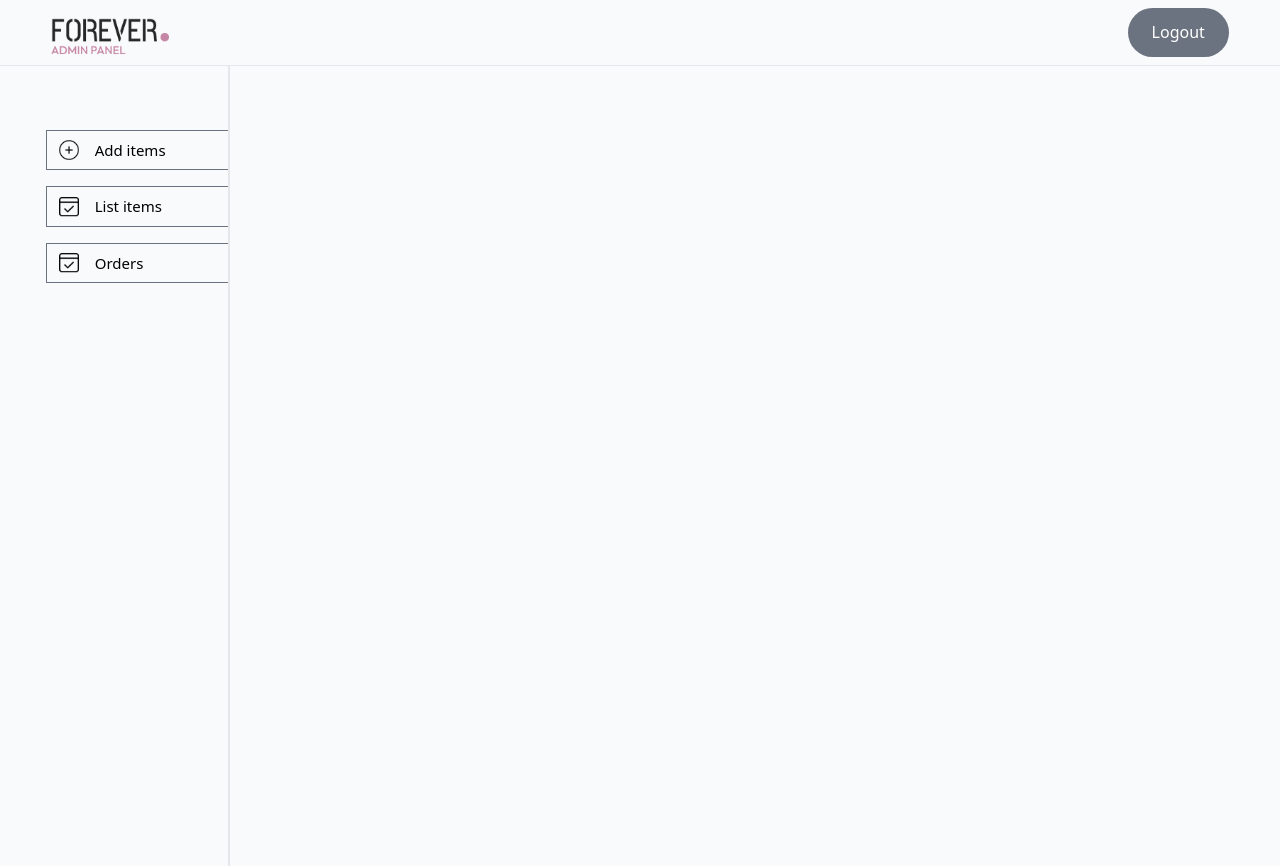
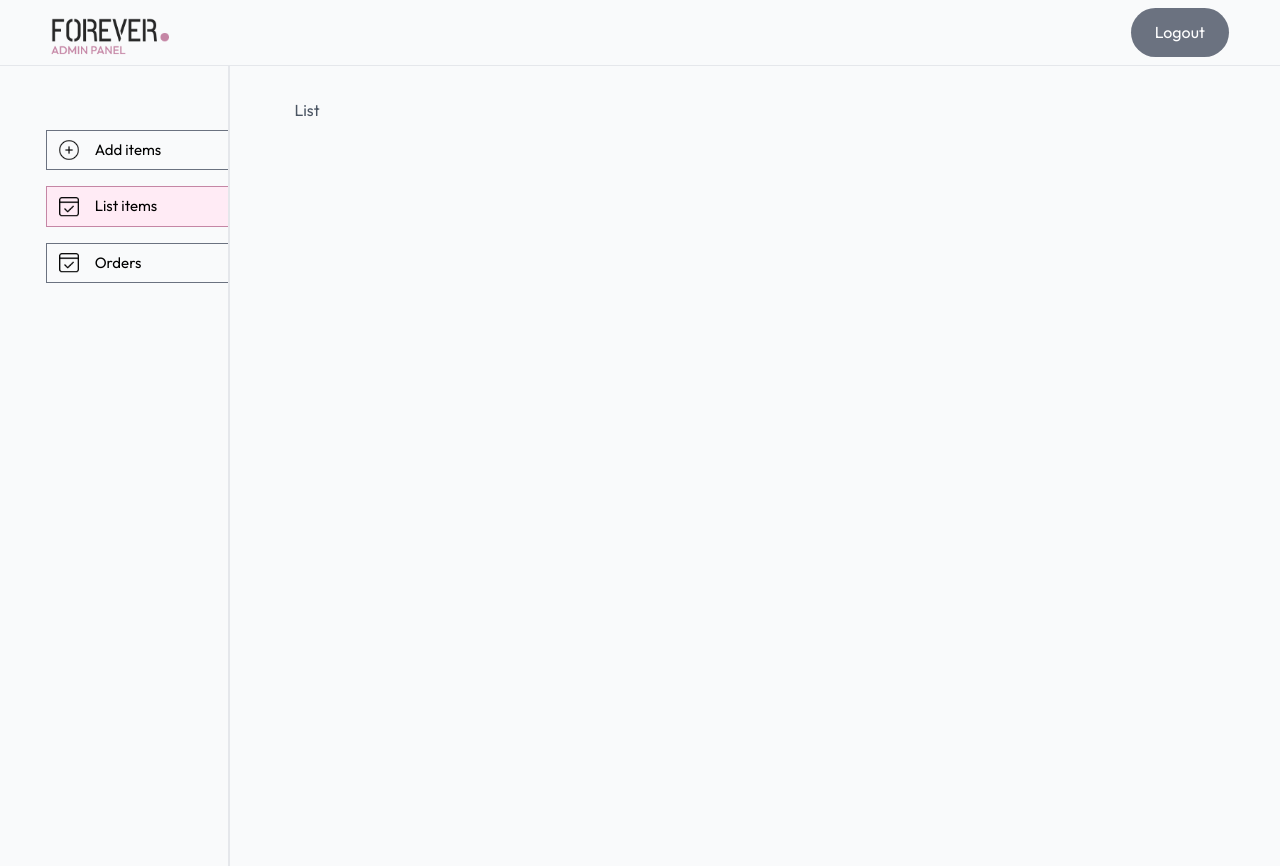
Before and after one commit to Kamranali1/admin_panel-, a React (Vite) app: page /list in a window 1280 px wide. Built offline with nearby package versions, Linux system fonts and the light colour scheme.

Commit message:
second commit

```diff
--- a/src/App.jsx
+++ b/src/App.jsx
@@ -1,19 +1,32 @@
 import React from 'react'
 import Navbar from './components/Navbar'
 import Sidebar from './components/Sidebar.jsx'
+import { Route, Routes } from 'react-router-dom'
+import Add from "./pages/Add.jsx"
+import List from './pages/List.jsx'
+import Orders from './pages/Orders.jsx'
 const App = () => {
   return (
     <div className='bg-gray-50 min-h-screen' >
 
-           <>
+      <>
 
-          <Navbar  />
-         <hr />
-         <div  className='flex w-full'>
+        <Navbar />
+        <hr />
+        <div className='flex w-full'>
           <Sidebar />
-         </div>
-         </>
+          <div className='w-[70%] mx-auto ml-[max(5vw,25px)] my-8 text-gray-600 text-base '>
+            <Routes >
+              <Route path='/add' element={<Add />} />
+              <Route path='/list' element={<List />} />
+              <Route path='/orders' element={<Orders />} />
+
+            </Routes>
+
           </div>
+        </div>
+      </>
+    </div>
 
   )
 }
--- a/src/index.css
+++ b/src/index.css
@@ -1,3 +1,14 @@
+
+@import url('https://fonts.googleapis.com/css2?family=Outfit:wght@100..900&family=Prata&display=swap');
+
 @tailwind base;
 @tailwind components;
 @tailwind utilities;
+
+*{
+    font-family: Outfit;
+}
+.active{
+    background-color: #ffebf5;
+    border-color: #c586a5;
+}
--- /dev/null
+++ b/src/pages/Add.jsx
@@ -0,0 +1,11 @@
+import React from 'react'
+
+const Add = () => {
+  return (
+    <div>
+
+    </div>
+  )
+}
+
+export default Add
--- /dev/null
+++ b/src/pages/List.jsx
@@ -0,0 +1,9 @@
+import React from 'react'
+
+const List = () => {
+  return (
+    <div>List</div>
+  )
+}
+
+export default List
--- a/src/pages/Orders.jsx
+++ b/src/pages/Orders.jsx
@@ -0,0 +1,9 @@
+import React from 'react'
+
+const Orders = () => {
+  return (
+    <div>Orders</div>
+  )
+}
+
+export default Orders
```
Also changed, not shown: src/pages/Login.jsx (deleted).
